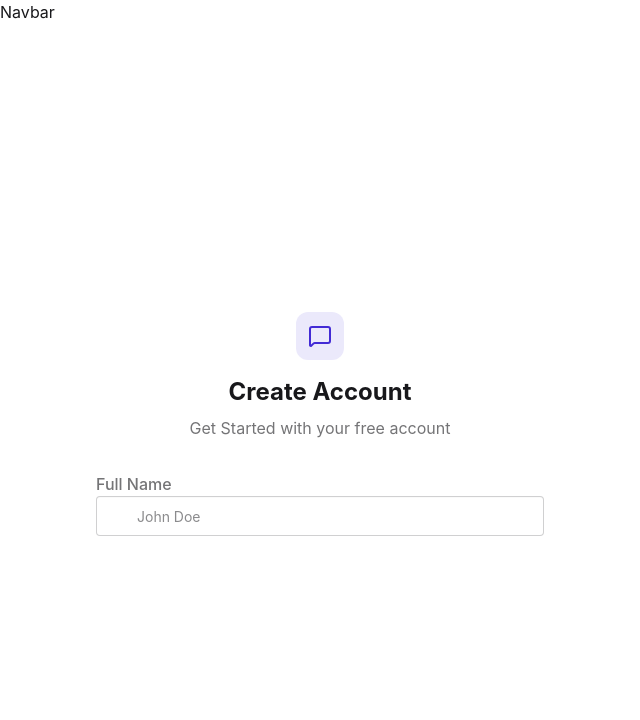
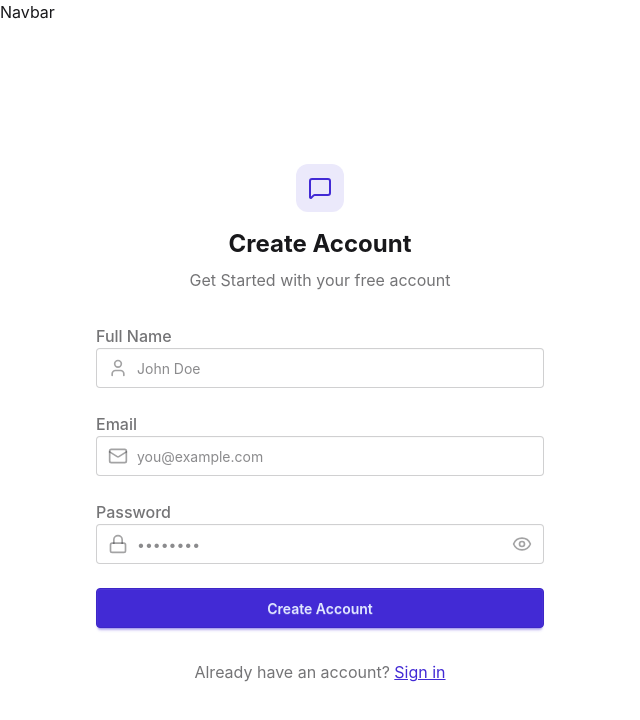
Before and after one commit to PaulEmmanuel8888/Relay, a React app in the folder frontend/: page /signup in a window 1280 px wide. Shown: the top 720 px of the page, without its empty margins (0-640 px from the left). Built offline with nearby package versions, Linux system fonts and the light colour scheme; no server answers; the HTML template or start-up script is replaced by a standard one.

Commit message:
Fix broken lucide-react icons and include more fields in form

```diff
--- a/frontend/src/pages/SignUpPage.jsx
+++ b/frontend/src/pages/SignUpPage.jsx
@@ -1,6 +1,15 @@
 import { useState } from "react";
 import { useAuthStore } from "../store/useAuthStore";
-import { MessageSquare, User } from "lucide-react";
+import {
+  Eye,
+  EyeOff,
+  Loader2,
+  Lock,
+  Mail,
+  MessageSquare,
+  User,
+} from "lucide-react";
+import { Link } from "react-router-dom";
 
 const SignUpPage = () => {
   const [showPassword, setShowPassword] = useState(false);
@@ -41,7 +50,7 @@
                 <span className="label-text font-medium">Full Name</span>
               </label>
               <div className="relative">
-                <div className="absolute inset-y-0 left-0 pl-3 flex items-center pointer-events-none">
+                <div className="absolute inset-y-0 left-0 pl-3 flex items-center pointer-events-none z-10">
                   <User className="size-5 text-base-content/40" />
                 </div>
                 <input
@@ -55,7 +64,84 @@
                 />
               </div>
             </div>
+
+            {/* More Controls: email */}
+            <div className="form-control">
+              <label className="label">
+                <span className="label-text font-medium">Email</span>
+              </label>
+              <div className="relative">
+                <div className="absolute inset-y-0 left-0 pl-3 flex items-center pointer-events-none z-10">
+                  <Mail className="size-5 text-base-content/40" />
+                </div>
+                <input
+                  type="email"
+                  className={`input input-bordered w-full pl-10`}
+                  placeholder="you@example.com"
+                  value={formData.email}
+                  onChange={(e) =>
+                    setFormData({ ...formData, email: e.target.value })
+                  }
+                />
+              </div>
+            </div>
+
+            {/* Another Set of Controls: password */}
+            <div className="form-control">
+              <label className="label">
+                <span className="label-text font-medium">Password</span>
+              </label>
+              <div className="relative">
+                <div className="absolute inset-y-0 left-0 pl-3 flex items-center pointer-events-none z-10">
+                  <Lock className="size-5 text-base-content/40" />
+                </div>
+                <input
+                  type={showPassword ? "text" : "password"}
+                  className={`input input-bordered w-full pl-10`}
+                  placeholder="••••••••"
+                  value={formData.password}
+                  onChange={(e) =>
+                    setFormData({ ...formData, password: e.target.value })
+                  }
+                />
+                <button
+                  type="button"
+                  className="absolute inset-y-0 right-0 pr-3 flex items-center"
+                  onClick={() => setShowPassword(!showPassword)}
+                >
+                  {showPassword ? (
+                    <EyeOff className="size-5 text-base-content/40" />
+                  ) : (
+                    <Eye className="size-5 text-base-content/40" />
+                  )}
+                </button>
+              </div>
+            </div>
+
+            <button
+              type="submit"
+              className="btn btn-primary w-full"
+              disabled={isSigningUp}
+            >
+              {isSigningUp ? (
+                <>
+                  <Loader2 className="size-5 animate-spin" />
+                  Loading...
+                </>
+              ) : (
+                "Create Account"
+              )}
+            </button>
           </form>
+
+          <div className="text-center">
+            <p className="text-base-content/60">
+              Already have an account?{" "}
+              <Link to="/login" className="link link-primary">
+                Sign in
+              </Link>
+            </p>
+          </div>
         </div>
       </div>
     </div>
```
